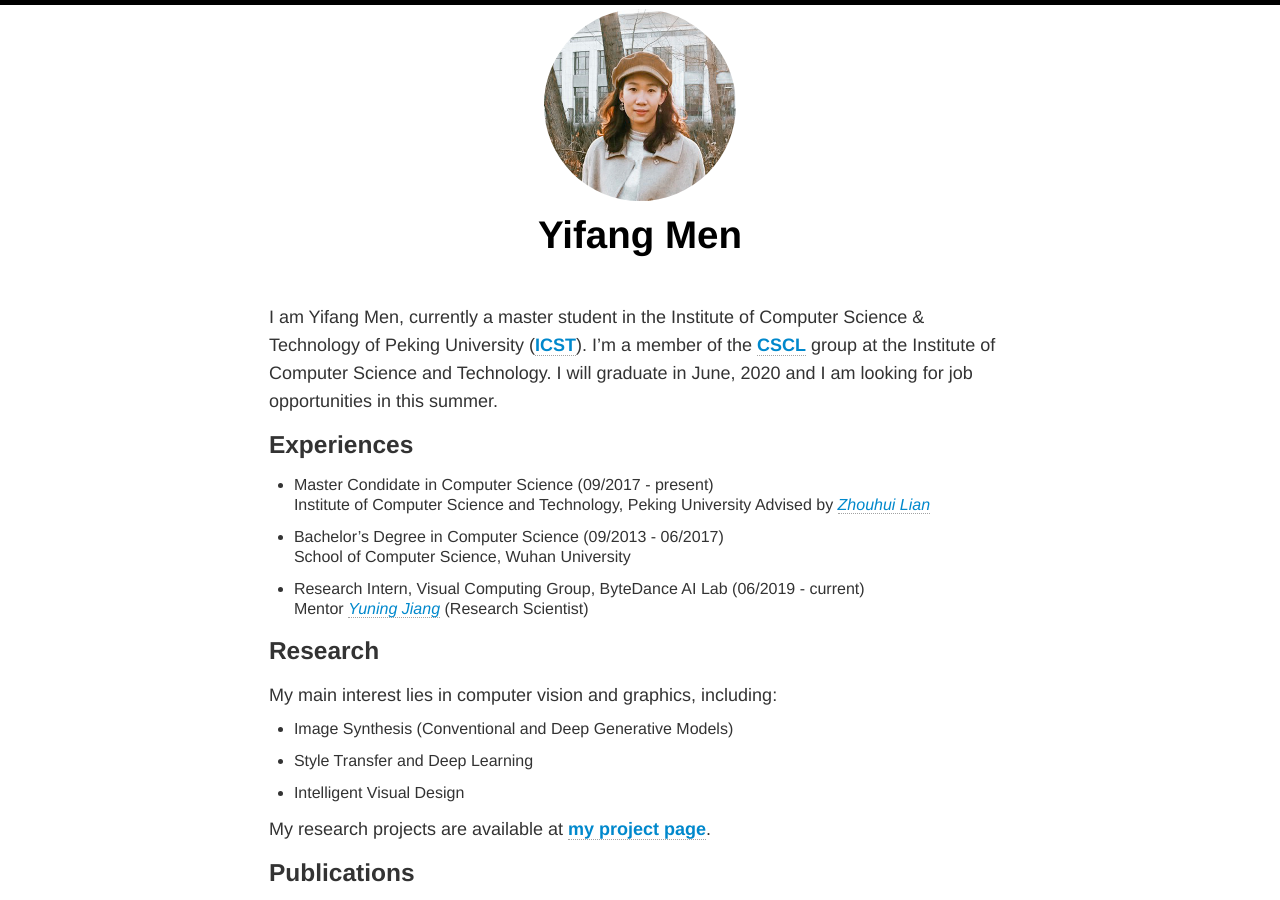
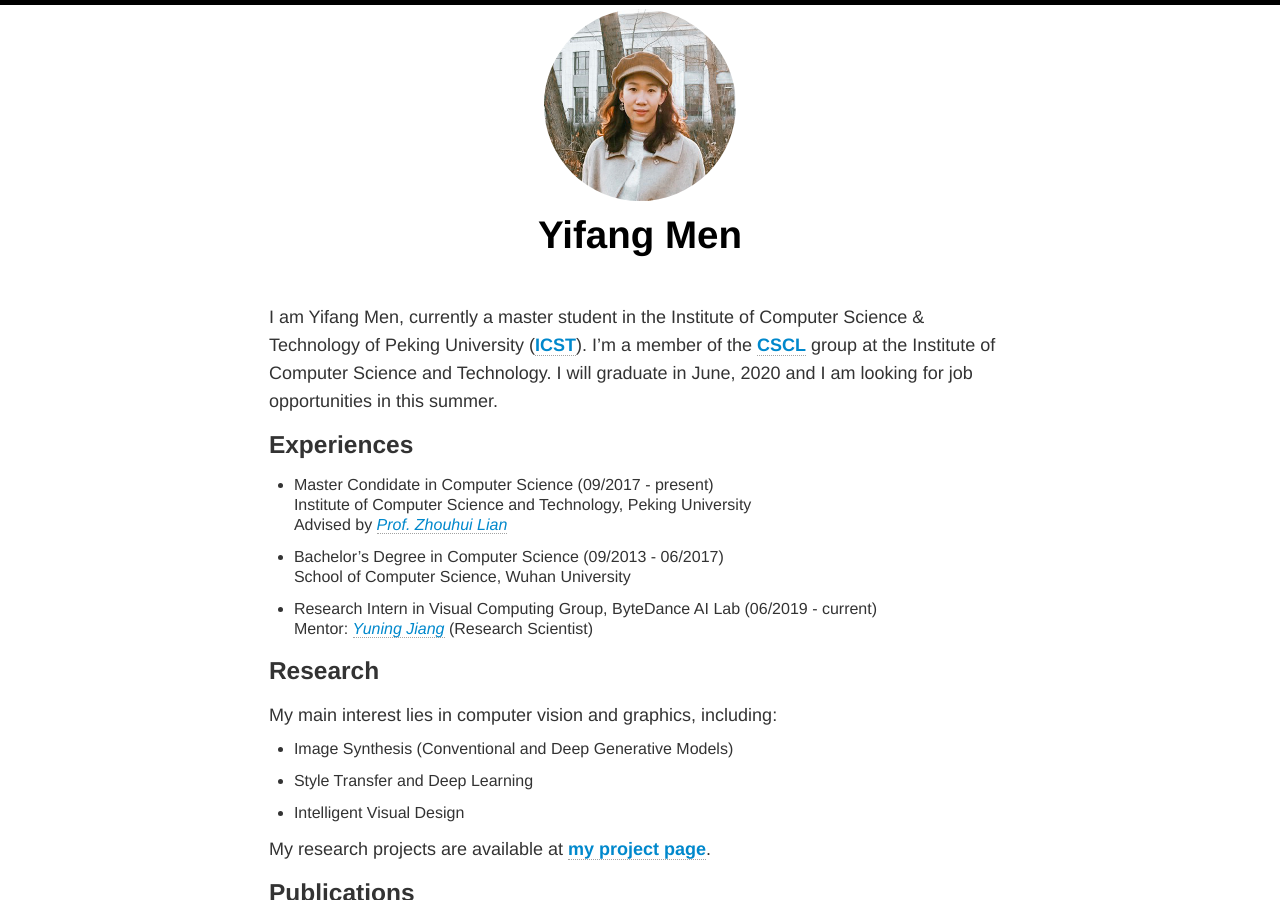
Before and after one commit to menyifang/menyifang.github.io, a Jekyll site: the page built from index.md, in a window 1280 px wide and 900 px high. Built offline with Jekyll 4.4.1, drawn with Linux system fonts in a browser that asks for light colours; nearby versions of some CDN libraries.

Commit message:
update index

```diff
--- a/index.md
+++ b/index.md
@@ -10,12 +10,12 @@ I will graduate in June, 2020 and I am looking for job opportunities in this sum
 
 ### Experiences
 * Master Condidate in Computer Science (09/2017 - present)\\
-  Institute of Computer Science and Technology, Peking University
-  Advised by [*Zhouhui Lian*](http://www.icst.pku.edu.cn/zlian/)
+  Institute of Computer Science and Technology, Peking University\\
+  Advised by [*Prof. Zhouhui Lian*](http://www.icst.pku.edu.cn/zlian/)
 * Bachelor's Degree in Computer Science (09/2013 - 06/2017)\\
   School of Computer Science, Wuhan University
-* Research Intern, Visual Computing Group, ByteDance AI Lab (06/2019 - current)\\
-  Mentor [*Yuning Jiang*](https://yuningjiang.github.io/) (Research Scientist)
+* Research Intern in Visual Computing Group, ByteDance AI Lab (06/2019 - current)\\
+  Mentor: [*Yuning Jiang*](https://yuningjiang.github.io/) (Research Scientist)
 
 ### Research
 My main interest lies in computer vision and graphics, including:
```
